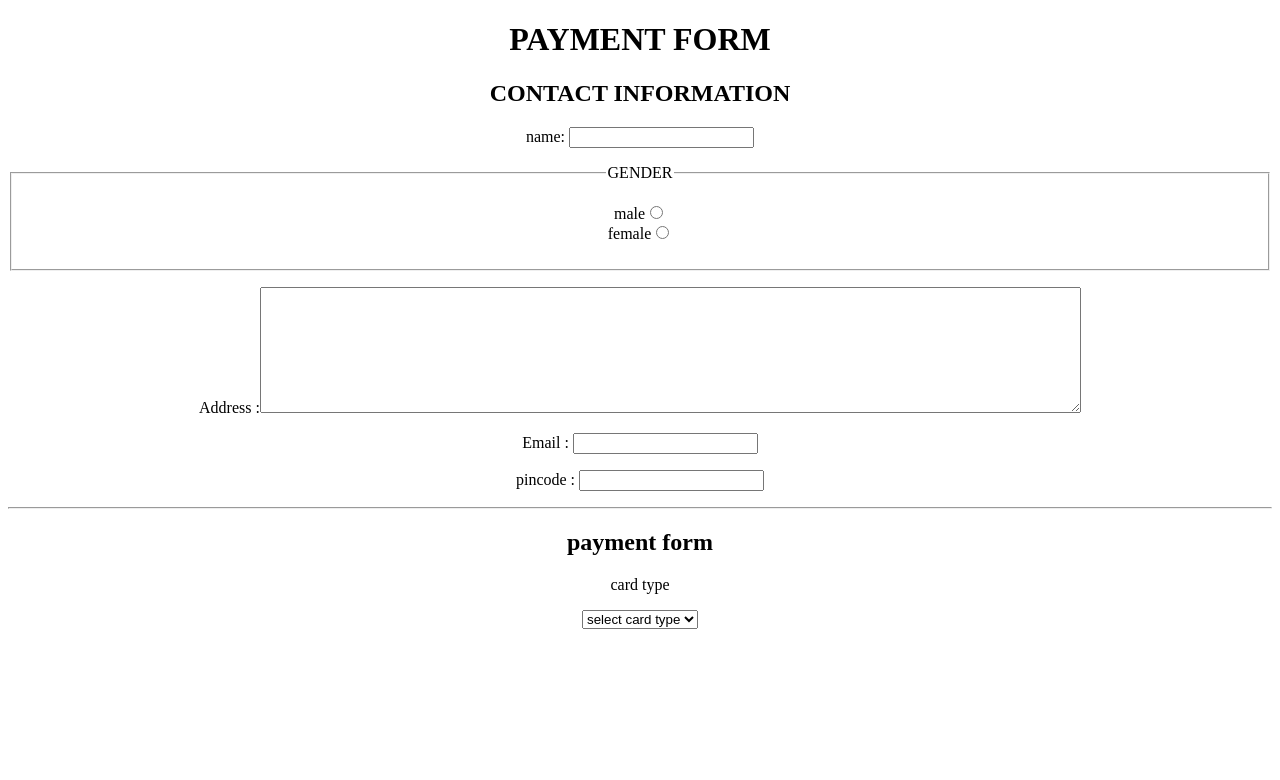
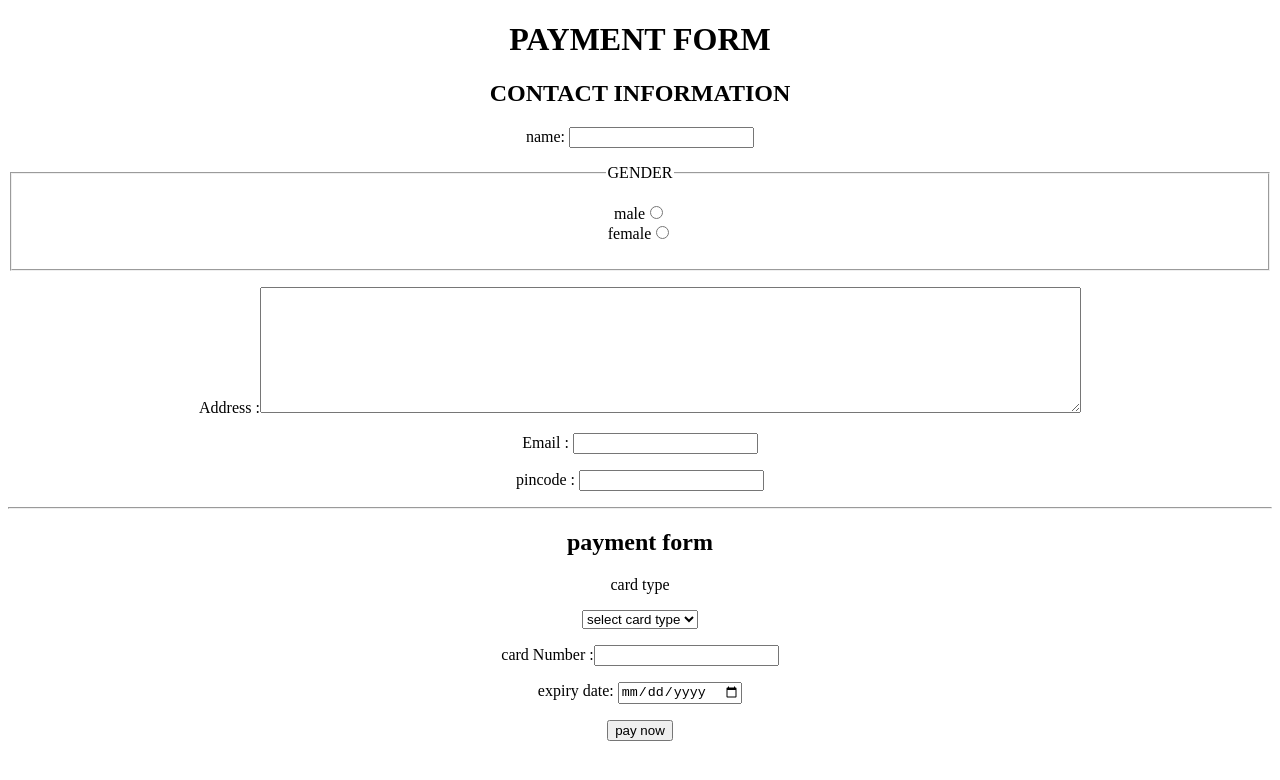
Before and after one commit to Aadistudios21/Aditya.github, a plain HTML site: page index.html in a window 1280 px wide. Drawn offline with Linux system fonts and the light colour scheme.

Commit message:
Update index.html

```diff
--- a/index.html
+++ b/index.html
@@ -30,7 +30,17 @@
           <option value="visa">visa</option>
           <option value="rupay">rupay</option>
         </select>
+      <p>
+        card Number :<input type"number" name="card_number" id="card_number">
 
+
+      </p>
+      <p>
+        expiry date: <input type="date" name="expiry_date" id="expiry_date">
+      </p>
+      <p>
+        <input type="submit" value="pay now">
+      </p>
     </form>
 
 
```
